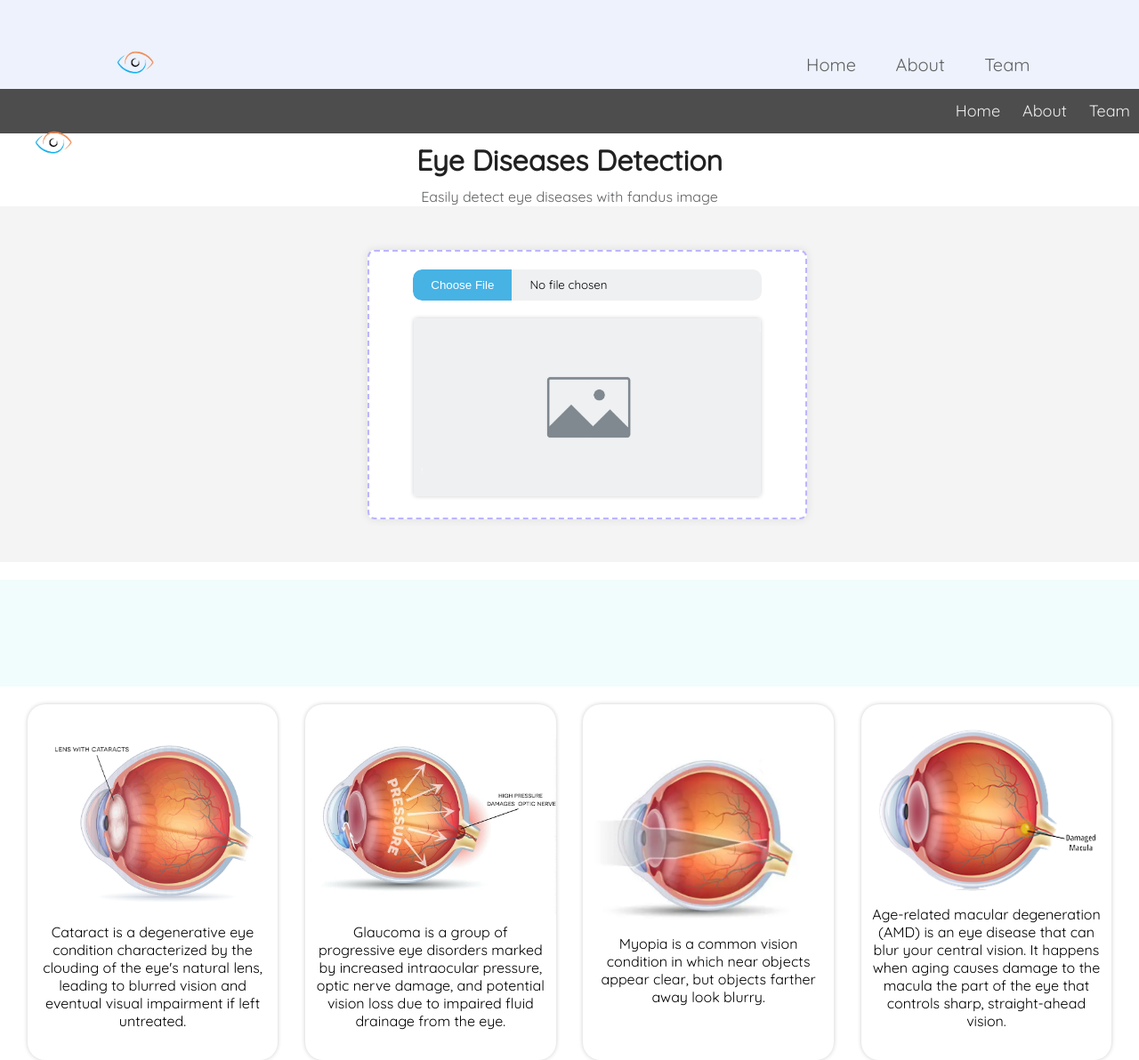
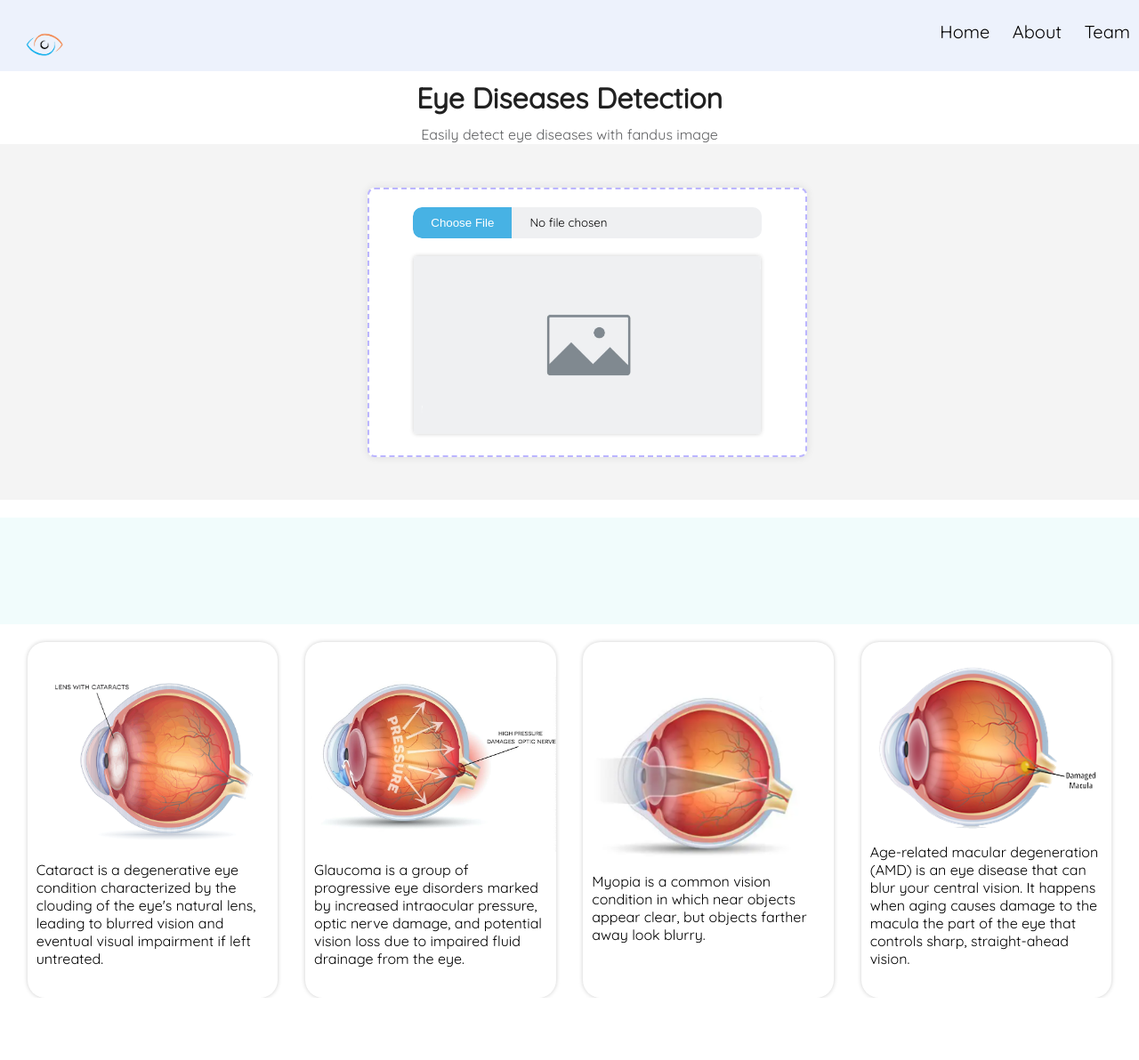
Before and after one commit to Nitesh-NC/m_project, a Flask app: page / in a window 1280 px wide. Shown: the whole page at 89% size. After the commit the page ends 1122 px from the top, so only its background shows below. Run offline with Flask 3, Linux system fonts and the light colour scheme.

Commit message:
second commit

```diff
--- a/static/css/f1.css
+++ b/static/css/f1.css
@@ -189,19 +189,20 @@ input[type=file]::file-selector-button {
 
 .classification>.box img {
     max-width: 100%;
-    /* Ensure image doesn't exceed the box width */
     max-height: 70%;
-    /* Set a max height for the image */
     border-radius: 20px 20px 0 0;
-    /* Rounded corners only at the top */
     object-fit: cover;
-    /* Cover the image within the container */
 }
 
 .classification>.box p {
     padding: 10px;
-    text-align: center;
+    text-align: left;
     margin: 0;
+}
+.classification>.box li{
+  padding: 10px;
+  text-align: left;
+  padding: 10px;
 }
 
 /* navbar */
@@ -228,10 +229,11 @@ input[type=file]::file-selector-button {
 }
 /* nav */
 .nav {
-    height: 50px;
+    height: 80px;
     width: 100%;
-    background-color: #4d4d4d;
+    background-color: #edf2fc;
     position: relative;
+    justify-content: space-between;
   }
 
   .nav > .nav-header {
@@ -241,8 +243,8 @@ input[type=file]::file-selector-button {
   .nav > .nav-header > .nav-title {
     display: inline-block;
     font-size: 22px;
-    color: #fff;
-    padding: 10px 10px 10px 10px;
+    color: #000000;
+    /* padding: 10px 10px 10px 10px; */
   }
 
   .nav > .nav-btn {
@@ -250,16 +252,18 @@ input[type=file]::file-selector-button {
   }
 
   .nav > .nav-links {
+    margin-top: 10px;
     display: inline;
     float: right;
-    font-size: 18px;
+    font-size: 20px;
   }
 
   .nav > .nav-links > a {
     display: inline-block;
     padding: 13px 10px 13px 10px;
+    border-radius: 5px;
     text-decoration: none;
-    color: #efefef;
+    color: #000000;
   }
 
   .nav > .nav-links > a:hover {
@@ -290,7 +294,7 @@ input[type=file]::file-selector-button {
       display: block;
       width: 25px;
       height: 10px;
-      border-top: 2px solid #eee;
+      border-top: 2px solid #000000;
     }
     .nav > .nav-links {
       position: absolute;
--- a/templates/index.html
+++ b/templates/index.html
@@ -12,18 +12,6 @@
 </head>
 
 <body>
-    <div class="hero">
-        <nav>
-            <a href="{{ url_for('index') }}">
-                <img src="{{ url_for('static', filename='icon/eye logo.png') }}" class="logo">
-            </a>
-            <ul>
-                <li><a href="{{ url_for('index') }}">Home</a></li>
-                <li><a href="">About</a></li>
-                <li><a href="">Team</a></li>
-            </ul>
-        </nav>
-    </div>
     <div class="nav">
         <input type="checkbox" id="nav-check">
         <div class="nav-header">
```
Also changed, not shown: templates/result.html (+18 -24 lines).
